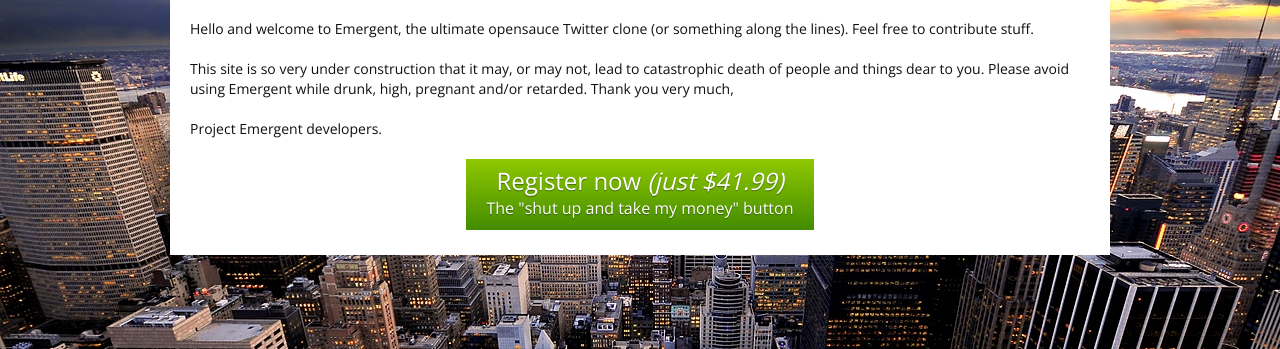
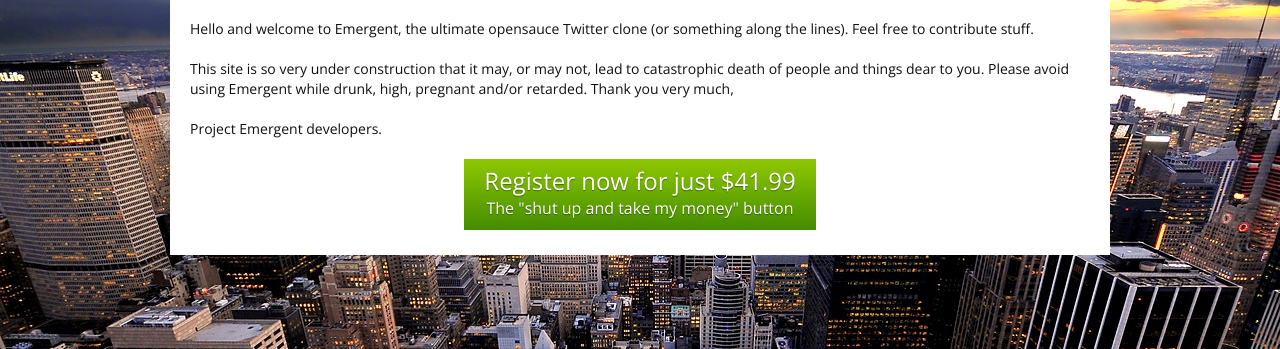
Before and after one commit to averrin/emergent, a Django app: page / in a window 1280 px wide. Shown: the part 196-545 px from the top of the page. Run offline with Django 3.2, Linux system fonts and the light colour scheme.

Commit message:
Parens look bad, removed 'em

```diff
--- a/static/start.css
+++ b/static/start.css
@@ -98,9 +98,7 @@ p { margin: 0 0 20px; }
     transition: background-position 250ms;
 }
 
-.signup-btn small {
-    font-size: 16px;
-}
+.signup-btn small { font-size: 16px; }
 
 .signup-btn:hover { background-position: 0 50%; }
 .signup-btn:active { top: 2px; }
--- a/templates/index.html
+++ b/templates/index.html
@@ -20,7 +20,7 @@
             <p>This site is so very under construction that it may, or may not, lead to catastrophic death of people and things dear to you.
             Please avoid using Emergent while drunk, high, pregnant and/or retarded. Thank you very much,</p>
             <p>Project Emergent developers.</p>
-            <p class="signup-wrap"><a href="https://github.com/averrin/emergent" class="signup-btn">Register now <em>(just ${{price}}.99)</em><br>
+            <p class="signup-wrap"><a href="https://github.com/averrin/emergent" class="signup-btn">Register now for just ${{price}}.99<br>
             <small>The "shut up and take my money" button</small></a></p>
         </div>
     </body>
```
